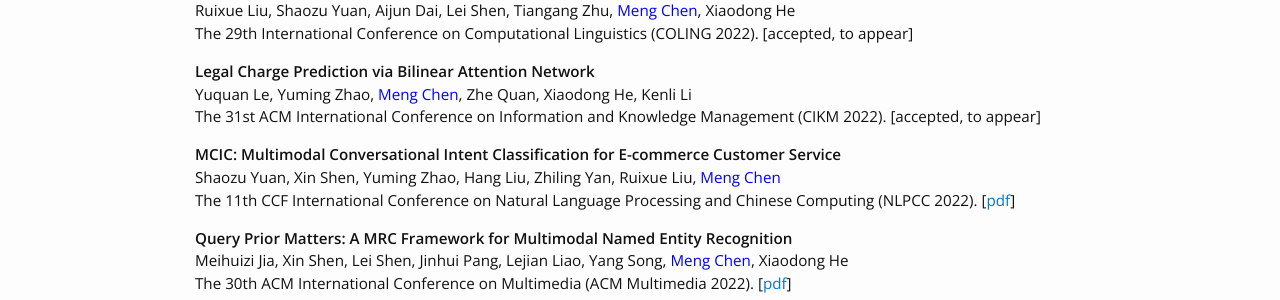
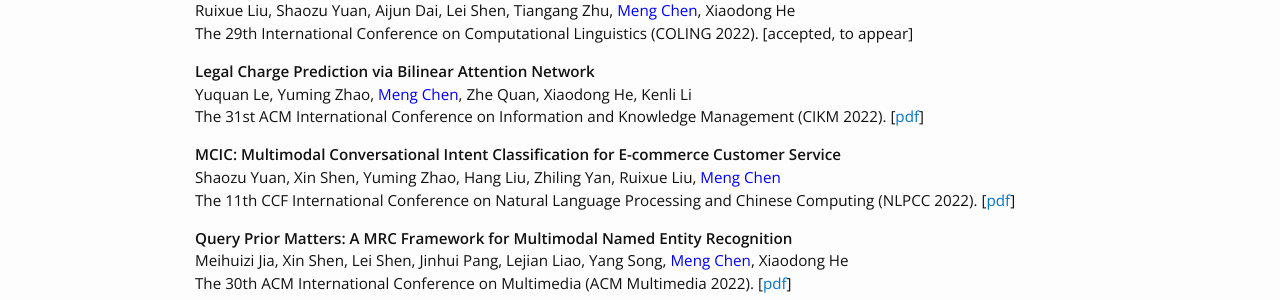
Before and after one commit to chenmengdx/chenmengdx.github.io, a Jekyll site: the page built from research.md, in a window 1280 px wide and 900 px high. Shown: the part 178-478 px from the top of the window. Built offline with Jekyll 4.4.1, drawn with Linux system fonts in a browser that asks for light colours.

Commit message:
add cikm papers

```diff
--- a/research.md
+++ b/research.md
@@ -15,7 +15,7 @@
 <p>
 <b>Legal Charge Prediction via Bilinear Attention Network </b> <br />
 Yuquan Le, Yuming Zhao, <font color="blue">Meng Chen</font>, Zhe Quan, Xiaodong He, Kenli Li <br />
-The 31st ACM International Conference on Information and Knowledge Management (CIKM 2022). [accepted, to appear]
+The 31st ACM International Conference on Information and Knowledge Management (CIKM 2022). [<a href="../papers/CIKM22.pdf">pdf</a>]
 </p>
 
 <p>
```
Also changed, not shown: 2 other files.
